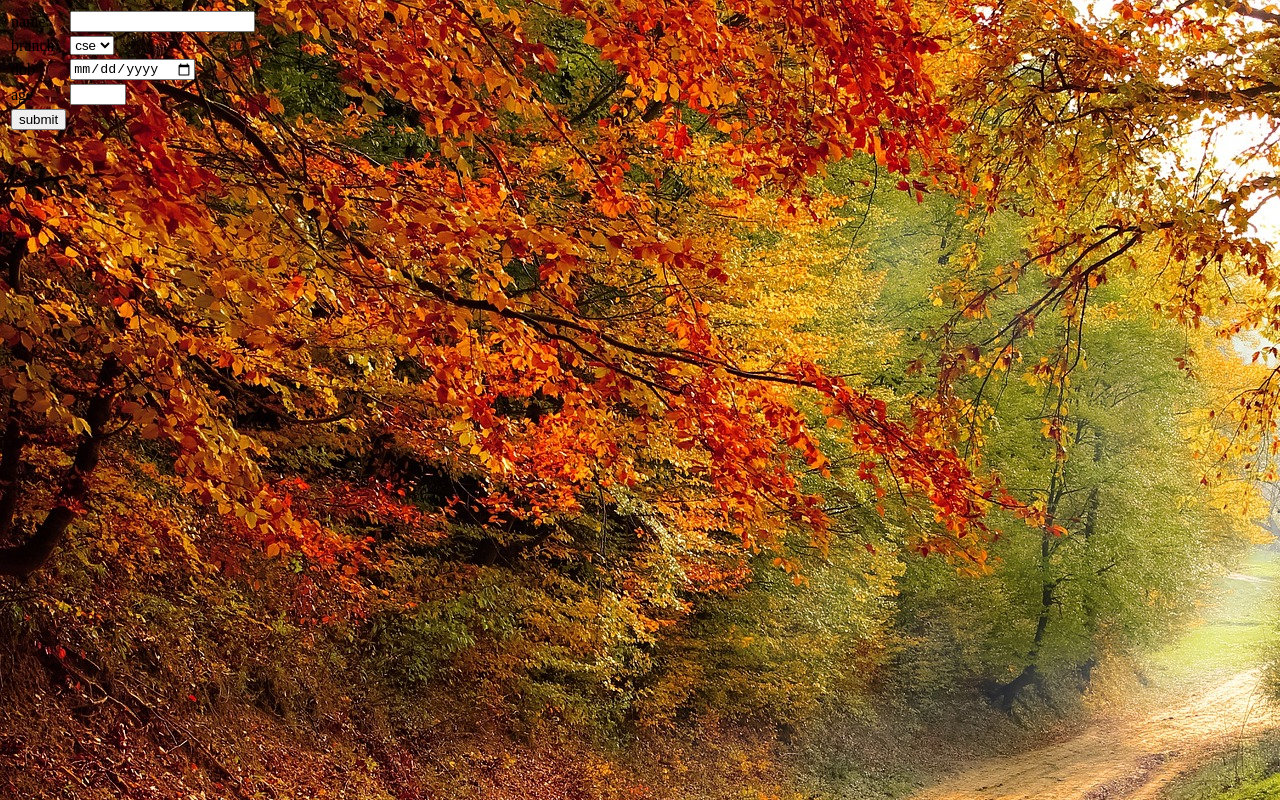
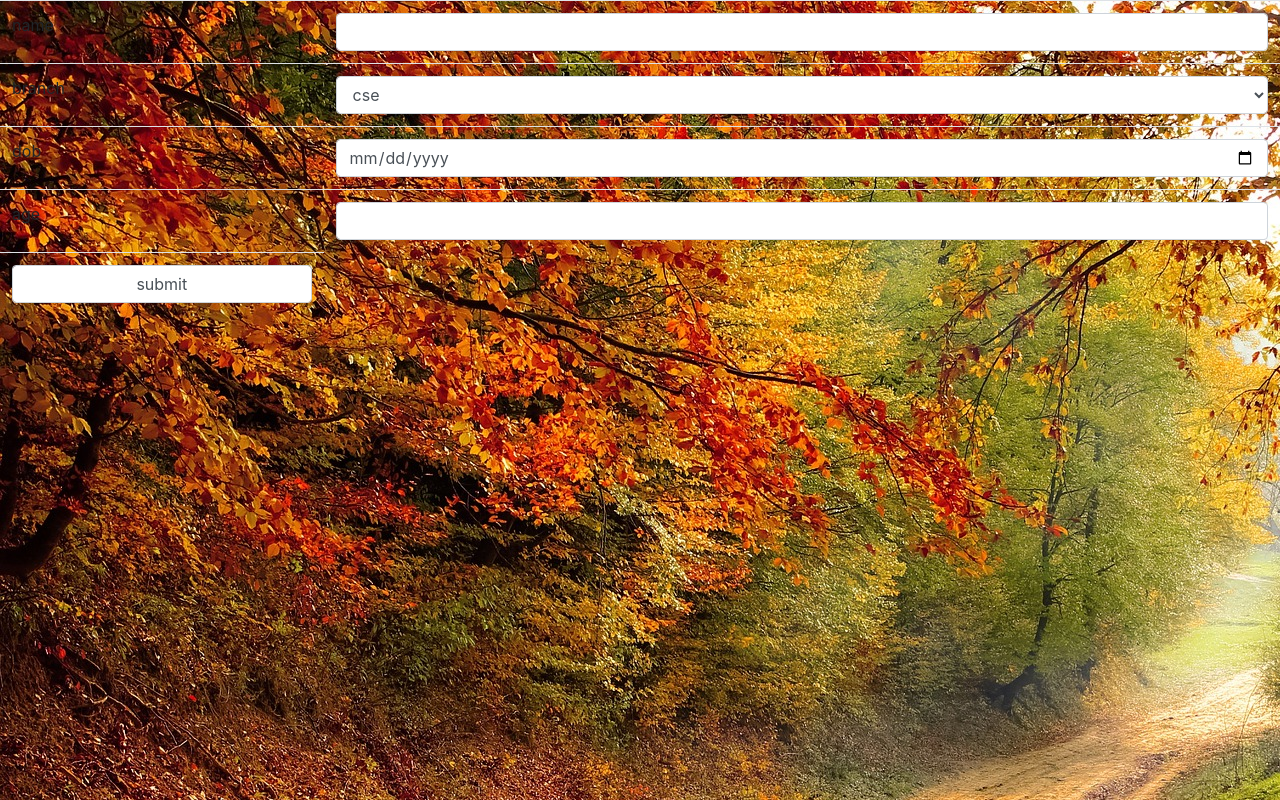
Before and after one commit to nithinnarayan98/ictak, a plain HTML site: page htmlcss/index.html in a window 1280 px wide. Drawn offline with nearby package versions, Linux system fonts and the light colour scheme.

Commit message:
bootstrap

```diff
--- a/htmlcss/index.html
+++ b/htmlcss/index.html
@@ -1,6 +1,6 @@
 <!DOCTYPE html>
 <html lang="en">
-<head>
+<head><link rel="stylesheet" href="https://stackpath.bootstrapcdn.com/bootstrap/4.3.1/css/bootstrap.min.css" integrity="sha384-ggOyR0iXCbMQv3Xipma34MD+dH/1fQ784/j6cY/iJTQUOhcWr7x9JvoRxT2MZw1T" crossorigin="anonymous">
     <meta charset="UTF-8">
     <meta name="viewport" content="width=device-width, initial-scale=1.0">
     <meta http-equiv="X-UA-Compatible" content="ie=edge">
@@ -8,16 +8,16 @@
     <link rel="stylesheet" href="./css/style.css">
 </head>
 <body>
- <table>
-     <tr><td>name</td><td><input type="text"></td></tr>
-     <tr><td>branch</td><td><select name="branch"id="branch1">
+ <table class="table">
+     <tr><td>name</td><td><input type="text" class="form-control"/></td></tr>
+     <tr><td>branch</td><td><select class="form-control" name="branch"id="branch1">
          <option value="cse">cse</option>
          <option value="ite">ite</option>
          <option value="ece">ece</option></select>
      </td></tr>
-     <tr><td>dob</td><td><input type="date" ></td></tr><tr><td>age</td>
-    <td><input type="number"min="18"max="50"></td></tr>
-    <tr><td><input type="button" value="submit"></td></tr>
+     <tr><td>dob</td><td><input class="form-control" type="date" ></td></tr><tr><td>age</td>
+    <td><input class="form-control" type="number"min="18"max="50"></td></tr>
+    <tr><td><input class="form-control" type="button" value="submit"></td></tr>
     </table>
 
 </body>
```
Also changed, not shown: htmlcss/stud.html (+5 -5 lines).
